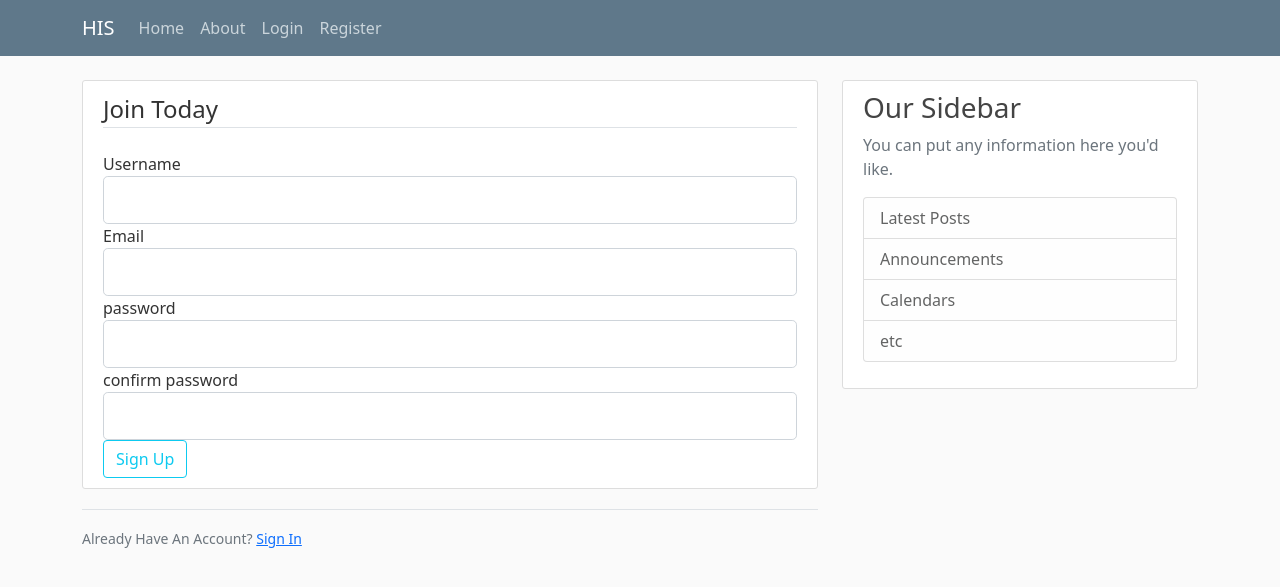
After one commit to badra022/Infodialysis, a Flask app: page /register in a window 1280 px wide. The commit adds this page. Shown: the top 587 px of the page. Run offline with Flask 2, Linux system fonts and the light colour scheme.

Commit message:
added basic sign-in sign-up forms

```diff
--- /dev/null
+++ b/forms.py
@@ -0,0 +1,20 @@
+from flask_wtf import FlaskForm
+from wtforms import StringField, PasswordField, SubmitField, BooleanField
+from wtforms.validators import DataRequired, Length, Email, EqualTo
+
+class RegistrationForm(FlaskForm):
+    username = StringField('Username', validators =[DataRequired(), Length(min=2, max=20)])
+    email = StringField('Email', validators =[DataRequired(), Email()])
+    password = PasswordField('password', validators =[DataRequired()])
+    confirm_password = PasswordField('confirm password',
+                    validators =[DataRequired(), EqualTo('password')])
+    submit = SubmitField('Sign Up')
+
+class LoginForm(FlaskForm):
+    # username = StringField('Username', validators =[DataRequired(), Length(min=2, max=20)])
+    email = StringField('Email', validators =[DataRequired(), Email()])
+    password = PasswordField('password', validators =[DataRequired()])
+    # confirm_password = PasswordField('confirm password',
+                    # validators =[DataRequired(), EqualTo('password')])
+    remember = BooleanField('Remember Me')
+    submit = SubmitField('Login')
--- a/script.py
+++ b/script.py
@@ -1,5 +1,8 @@
-from flask import Flask, render_template
+from flask import Flask, render_template, url_for, flash, redirect
+from forms import RegistrationForm, LoginForm
+
 app = Flask(__name__)
+app.config['SECRET_KEY'] =  '5791628bb0b13ce0c676dfde280ba245'
 
 authors = [
     {
@@ -37,5 +40,26 @@
 def about_function():
     return render_template("about.html", authors=authors, title="About")
 
+@app.route("/register", methods=['GET', 'POST'])
+def register():
+    form = RegistrationForm()
+    if form.validate_on_submit():
+        flash(f'Account created for {form.username.data}!', 'success')
+        return redirect(url_for('home'))
+    return render_template('register.html', title='Register', form=form)
+
+
+@app.route("/login", methods=['GET', 'POST'])
+def login():
+    form = LoginForm()
+    if form.validate_on_submit():
+        if form.email.data == 'admin@blog.com' and form.password.data == 'password':
+            flash('You have been logged in!', 'success')
+            return redirect(url_for('home'))
+        else:
+            flash('Login Unsuccessful. Please check username and password', 'danger')
+    return render_template('login.html', title='Login', form=form)
+
+
 if __name__ == "__main__":
     app.run(debug=True)
--- a/static/main.css
+++ b/static/main.css
@@ -1,3 +1,8 @@
+
+  /*
+    code src: https://github.com/CoreyMSchafer/code_snippets/tree/master/Python/Flask_Blog/02-Templates
+  */
+
 body {
   background: #fafafa;
   color: #333333;
--- a/templates/layout.html
+++ b/templates/layout.html
@@ -15,6 +15,10 @@
     {% endif %}
   </head>
   <body>
+
+    <!--
+    code src: https://github.com/CoreyMSchafer/code_snippets/tree/master/Python/Flask_Blog/02-Templates
+   -->
     <header class="site-header">
           <nav class="navbar navbar-expand-md navbar-dark bg-steel fixed-top">
             <div class="container">
@@ -39,6 +43,15 @@
         <main role="main" class="container">
           <div class="row">
             <div class="col-md-8">
+              {% with messages = get_flashed_messages(with_categories=true) %}
+                {% if messages %}
+                  {% for category, message in messages %}
+                    <div class="alert alert-{{ category }}">
+                      {{ message }}
+                    </div>
+                  {% endfor %}
+                {% endif %}
+              {% endwith %}
               {% block content %}
 
               {% endblock %}
--- /dev/null
+++ b/templates/register.html
@@ -0,0 +1,72 @@
+{% extends "layout.html" %}
+{% block content %}
+    <div class="content-section">
+        <form method="POST" action="">
+            {{ form.hidden_tag() }}
+            <fieldset class="form-group">
+                <legend class="border-bottom mb-4">Join Today</legend>
+                <div class="form-group">
+                    {{ form.username.label(class="form-control-label") }}
+
+                    {% if form.username.errors %}
+                        {{ form.username(class="form-control form-control-lg is-invalid") }}
+                        <div class="invalid-feedback">
+                            {% for error in form.username.errors %}
+                                <span>{{ error }}</span>
+                            {% endfor %}
+                        </div>
+                    {% else %}
+                        {{ form.username(class="form-control form-control-lg") }}
+                    {% endif %}
+                </div>
+                <div class="form-group">
+                    {{ form.email.label(class="form-control-label") }}
+                    {% if form.email.errors %}
+                        {{ form.email(class="form-control form-control-lg is-invalid") }}
+                        <div class="invalid-feedback">
+                            {% for error in form.email.errors %}
+                                <span>{{ error }}</span>
+                            {% endfor %}
+                        </div>
+                    {% else %}
+                        {{ form.email(class="form-control form-control-lg") }}
+                    {% endif %}
+                </div>
+                <div class="form-group">
+                    {{ form.password.label(class="form-control-label") }}
+                    {% if form.password.errors %}
+                        {{ form.password(class="form-control form-control-lg is-invalid") }}
+                        <div class="invalid-feedback">
+                            {% for error in form.password.errors %}
+                                <span>{{ error }}</span>
+                            {% endfor %}
+                        </div>
+                    {% else %}
+                        {{ form.password(class="form-control form-control-lg") }}
+                    {% endif %}
+                </div>
+                <div class="form-group">
+                    {{ form.confirm_password.label(class="form-control-label") }}
+                    {% if form.confirm_password.errors %}
+                        {{ form.confirm_password(class="form-control form-control-lg is-invalid") }}
+                        <div class="invalid-feedback">
+                            {% for error in form.confirm_password.errors %}
+                                <span>{{ error }}</span>
+                            {% endfor %}
+                        </div>
+                    {% else %}
+                        {{ form.confirm_password(class="form-control form-control-lg") }}
+                    {% endif %}
+                </div>
+            </fieldset>
+            <div class="form-group">
+                {{ form.submit(class="btn btn-outline-info") }}
+            </div>
+        </form>
+    </div>
+    <div class="border-top pt-3">
+        <small class="text-muted">
+            Already Have An Account? <a class="ml-2" href="{{ url_for('login') }}">Sign In</a>
+        </small>
+    </div>
+{% endblock content %}
```
Also changed, not shown: templates/login.html (added, +52 -0 lines).
